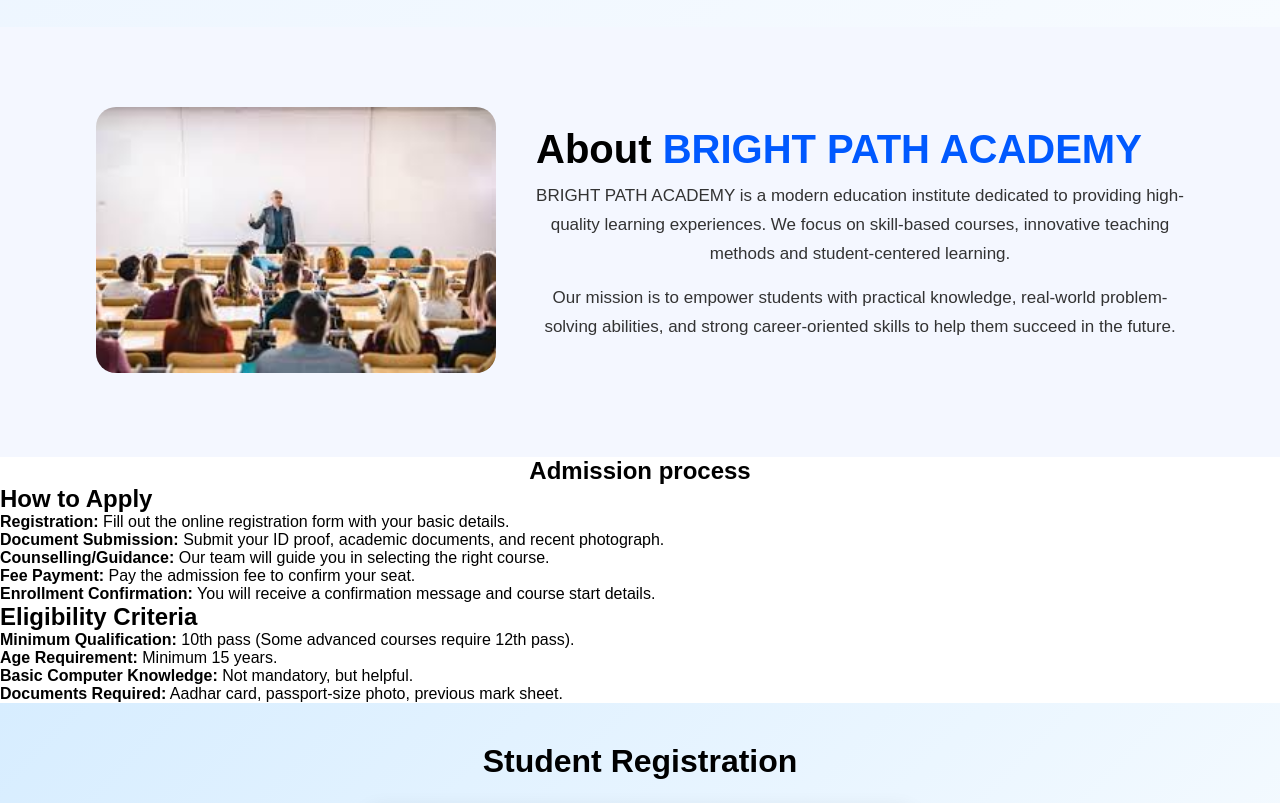
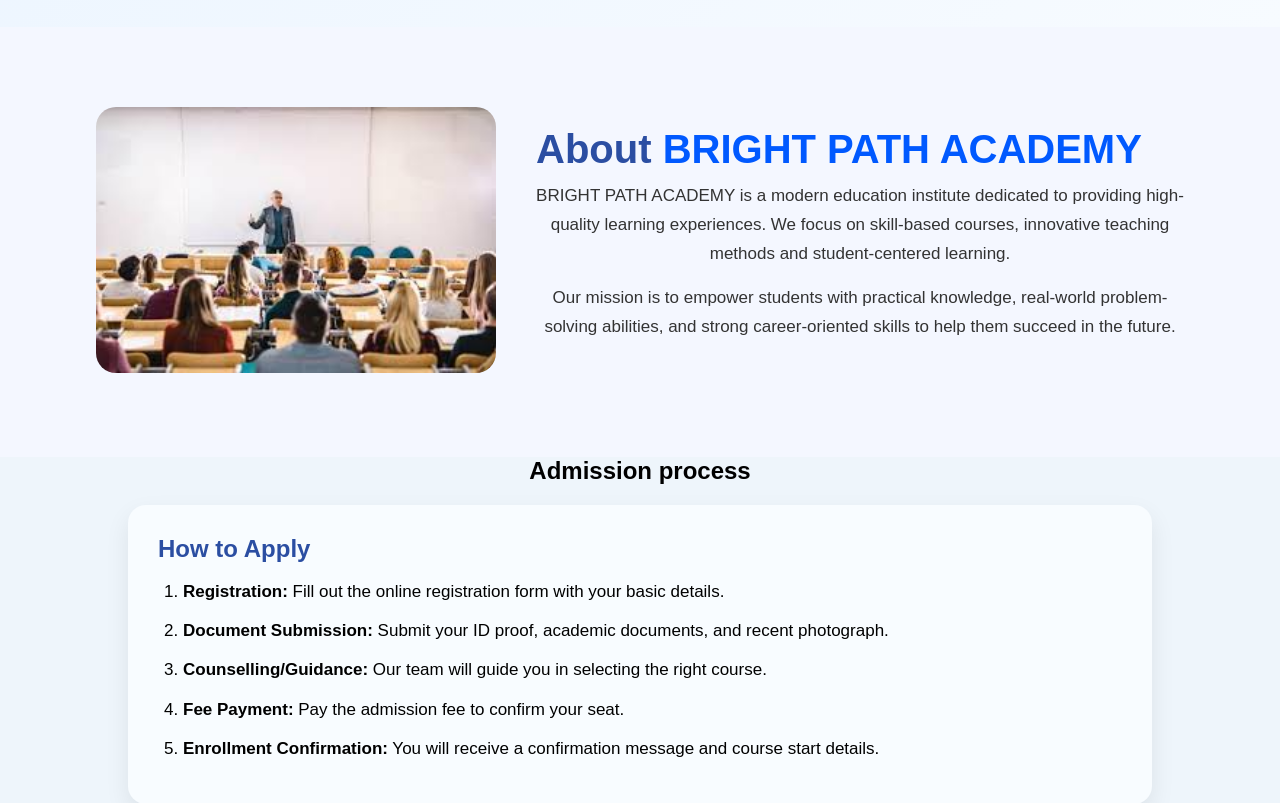
Before and after one commit to sammm4284-maker/Online-Learning-Project, a plain HTML site: page index.html in a window 1280 px wide. Shown: the part 3000-3803 px from the top of the page. Drawn offline with Linux system fonts and the light colour scheme.

Commit message:
Update style.css

```diff
--- a/style.css
+++ b/style.css
@@ -365,39 +365,37 @@ font-size: 25px;
     margin-bottom: 15px;
     color: #333;
 }
-.admission-section {
-    padding: 40px;
-    background: linear-gradient(135deg, #d7edff, #ffffff);
-    text-align: center;
+body {
+  background: #eef5fb;
+  font-family: Arial, sans-serif;
 }
 
-.admission-section h1 {
-    font-size: 32px;
-    margin-bottom: 30px;
+.box {
+  background: #f8fcff;
+  padding: 30px;
+  margin: 20px auto;
+  width: 80%;
+  border-radius: 18px;
+  box-shadow: 0 10px 25px rgba(0,0,0,0.08);
 }
 
-.admission-box {
-    background: rgba(255, 255, 255, 0.6);
-    backdrop-filter: blur(10px);
-    width: 80%;
-    max-width: 800px;
-    margin: 20px auto;
-    padding: 25px;
-    border-radius: 15px;
-    box-shadow: 0 5px 20px rgba(0,0,0,0.1);
-    text-align: left;
-    border: 1px solid rgba(255,255,255,0.4);
+h2 {
+  color: #2b4ea2;
+  margin-bottom: 15px;
 }
 
-.admission-box h2 {
-    margin-bottom: 12px;
-    color: #2b4d8f;
+.custom-ol {
+  padding-left: 25px;
 }
 
-.admission-box p {
-    margin: 8px 0;
-    line-height: 1.6;
+.custom-ol li {
+  margin-bottom: 12px;
+  font-size: 17px;
+  line-height: 1.6;
 }
+
+
+
 .registration-section {
     padding: 40px;
     background: linear-gradient(135deg, #d7edff, #ffffff);
```
